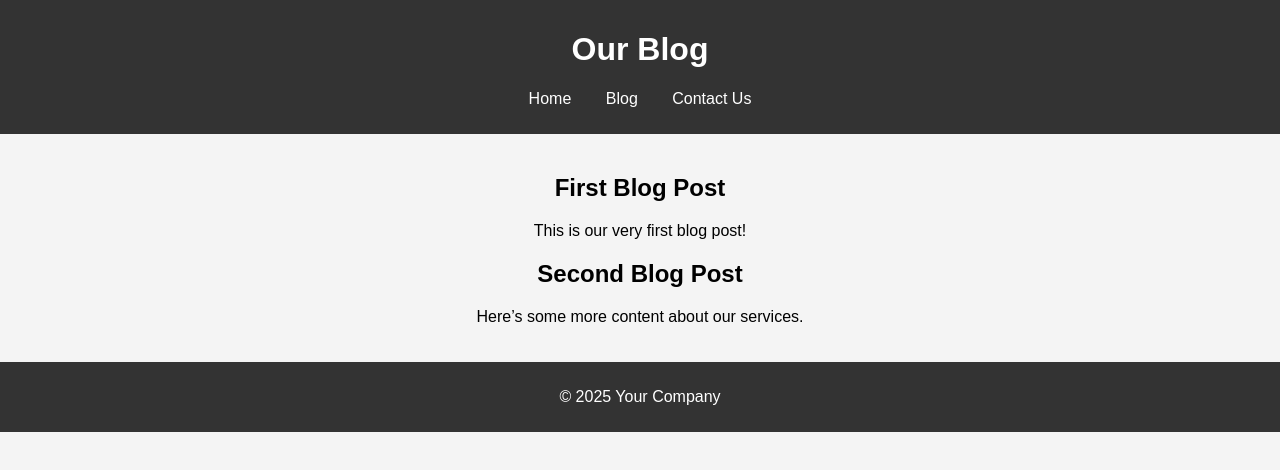
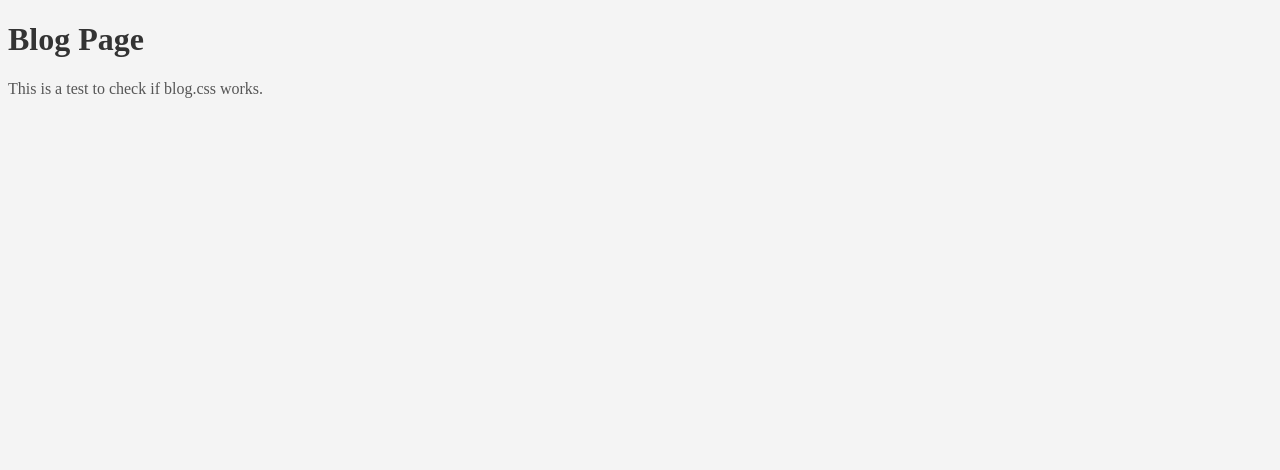
Before and after one commit to MudJah/Blogging-Website, a website: page src/blog.html in a window 1280 px wide. Drawn offline with Linux system fonts and the light colour scheme; files that its build step writes are made by us from their sources.

Commit message:
fix the erroe

```diff
--- a/src/blog.html
+++ b/src/blog.html
@@ -3,32 +3,11 @@
 <head>
     <meta charset="UTF-8">
     <meta name="viewport" content="width=device-width, initial-scale=1.0">
-    <title>Blog Page</title>
-    <link rel="stylesheet" href="blog.css">
+    <title>Test Page</title>
+    <link rel="stylesheet" href="../styles/blog.css"> <!-- Link to the CSS file -->
 </head>
 <body>
-    <header>
-        <h1>Our Blog</h1>
-        <nav>
-            <ul>
-                <li>Home</li>
-                <li>Blog</li>
-                <li>Contact Us</li>
-            </ul>
-        </nav>
-    </header>
-    <section class="blog-posts">
-        <article>
-            <h2>First Blog Post</h2>
-            <p>This is our very first blog post!</p>
-        </article>
-        <article>
-            <h2>Second Blog Post</h2>
-            <p>Here’s some more content about our services.</p>
-        </article>
-    </section>
-    <footer>
-        <p>&copy; 2025 Your Company</p>
-    </footer>
+    <h1>Blog Page</h1>
+    <p>This is a test to check if blog.css works.</p>
 </body>
 </html>
--- a/styles/blog.css
+++ b/styles/blog.css
@@ -1,40 +1,11 @@
 body {
-    font-family: Arial, sans-serif;
     background-color: #f4f4f4;
-    margin: 0;
-    padding: 0;
 }
 
-header {
-    background-color: #333;
-    color: white;
-    padding: 10px 0;
-    text-align: center;
+h1 {
+    color: #333;
 }
 
-nav ul {
-    list-style-type: none;
-    padding: 0;
+p {
+    color: #555;
 }
-
-nav ul li {
-    display: inline;
-    margin: 0 15px;
-}
-
-a {
-    color: white;
-    text-decoration: none;
-}
-
-.blog-posts {
-    padding: 20px;
-    text-align: center;
-}
-
-footer {
-    text-align: center;
-    padding: 10px;
-    background-color: #333;
-    color: white;
-}
```
Also changed, not shown: src/index.html (+1 -1 lines).
